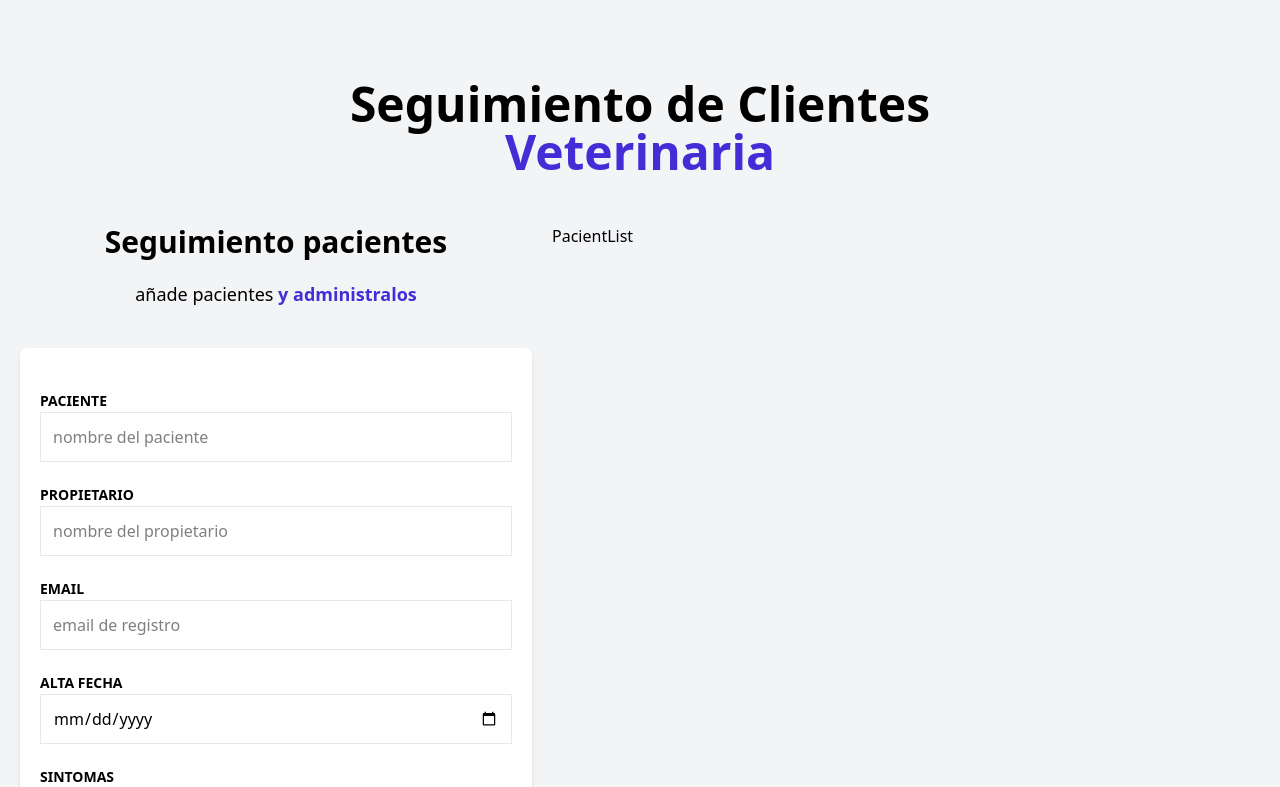
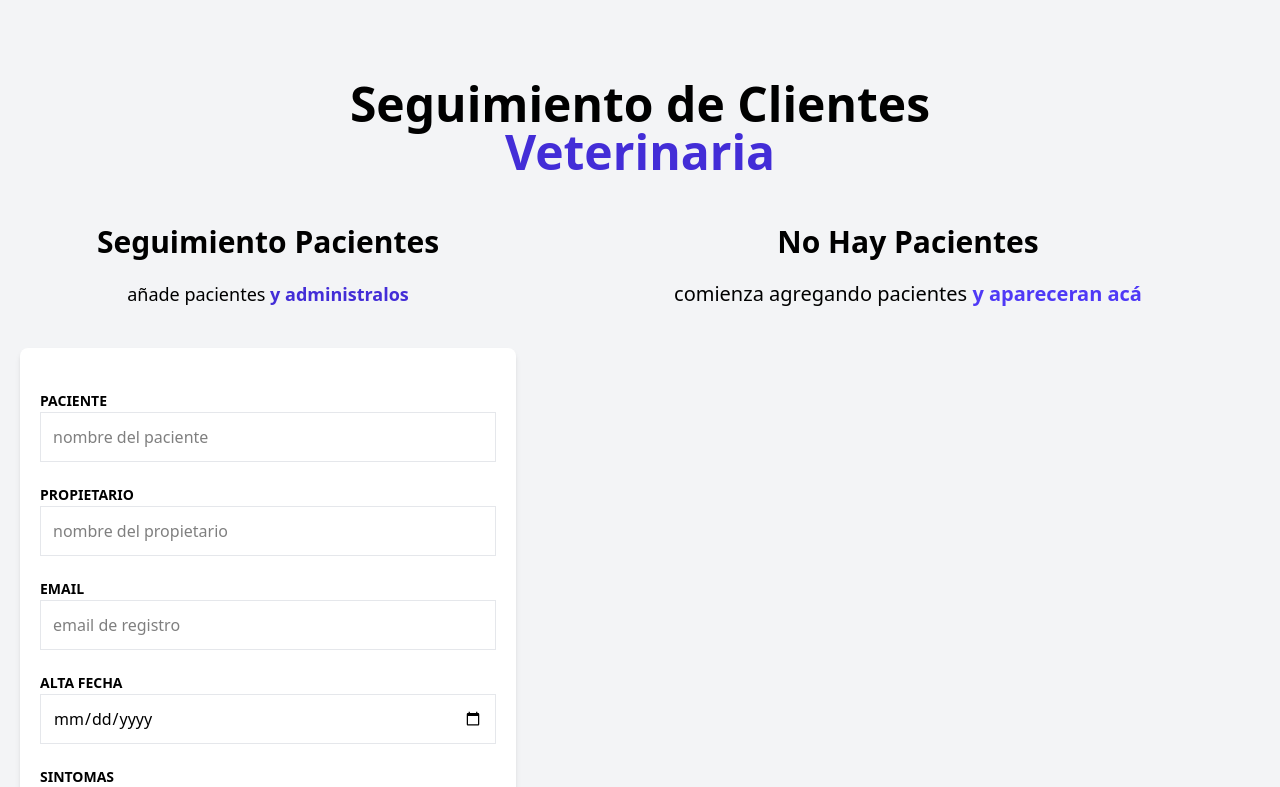
Before and after one commit to JuanDCH02/administrador_de_pacientes.curso_udemy, a React (Vite) app: page / in a window 1280 px wide. Shown: the top 787 px of the page. Built offline with nearby package versions, Linux system fonts and the light colour scheme.

Commit message:
hice el store usando zustand y cree los componentes para mostrar el listado de pacientes

```diff
--- a/package.json
+++ b/package.json
@@ -14,7 +14,9 @@
     "react": "^19.1.0",
     "react-dom": "^19.1.0",
     "react-hook-form": "^7.56.4",
-    "tailwindcss": "^4.1.8"
+    "tailwindcss": "^4.1.8",
+    "uuid": "^11.1.0",
+    "zustand": "^5.0.5"
   },
   "devDependencies": {
     "@eslint/js": "^9.25.0",
--- a/src/components/PacientForm.tsx
+++ b/src/components/PacientForm.tsx
@@ -1,20 +1,22 @@
 import {useForm} from 'react-hook-form'
 import { Error } from './Error'
+import { usePatientStore } from '../store'
 
 import type { DraftPatient } from '../types'
 
 export const PacientForm = () => {
 
+    const {addPatient} = usePatientStore()
     const {register, handleSubmit, formState: {errors}} = useForm<DraftPatient>()
     const registerPacient = (data: DraftPatient) => {
-        console.log(data)
+        addPatient(data)
     }
 
   return (
     <div className="md:w-1/2 lg:w-2/5 mx-5">
 
-        <h2 className="font-black text-3xl text-center">
-            Seguimiento pacientes
+        <h2 className="font-black text-3xl text-center capitalize">
+            seguimiento pacientes
         </h2>
         <p className="text-lg mt-5 text-center mb-10">
             añade pacientes
--- a/src/components/PacientList.tsx
+++ b/src/components/PacientList.tsx
@@ -1,7 +1,40 @@
-
+import { usePatientStore } from "../store"
+import { PatientDetail } from "./PatientDetail"
 
 export const PacientList = () => {
+
+    const {patients} = usePatientStore()
+    console.log(patients)
+
   return (
-    <div>PacientList</div>
+    <div className="md:w-1/2 lg:w-3/5 md:h-screen overflow-y-scroll">
+      {patients.length? (
+        <>
+          <h2 className="font-black text-center text-3xl"></h2>
+          <p className="text-xl mt-5 mb-10 text-center"
+            >administra tus
+          <span className="text-indigo-600 font-bold"> pacientes y citas</span>
+          </p>
+          {patients.map(patient =>(
+            <PatientDetail
+              key={patient.id}
+              patient={patient}
+            />
+          ))}
+        </>
+      ):(
+        <>
+          <h2 className="font-black text-3xl text-center capitalize"
+            >no hay pacientes
+          </h2>
+          <p className="text-xl mt-5 mb-10 text-center"
+            >comienza agregando pacientes
+          <span className="text-indigo-600 font-bold"> y apareceran acá</span>
+          </p>
+
+        </>
+      )}
+
+    </div>
   )
 }
--- /dev/null
+++ b/src/components/PatientDetail.tsx
@@ -0,0 +1,20 @@
+import type { Patient } from "../types"
+import { PatientDetailItem } from "./PatientDetailItem"
+
+
+type PatientDetailprops={
+    patient: Patient
+}
+
+export const PatientDetail = ({patient} : PatientDetailprops) => {
+  return (
+    <div className="mx-5 my-10 px-5 py-10 bg-white shadow-md rounded-xl ">
+        <PatientDetailItem label="ID" data={patient.id} />
+        <PatientDetailItem label="Nombre" data={patient.name} />
+        <PatientDetailItem label="Propietario" data={patient.caretaker} />
+        <PatientDetailItem label="Email" data={patient.email} />
+        <PatientDetailItem label="Fecha Alta" data={patient.date.toString() } />
+        <PatientDetailItem label="Sintomas" data={patient.symptoms } />
+    </div>
+  )
+}
--- /dev/null
+++ b/src/components/PatientDetailItem.tsx
@@ -0,0 +1,14 @@
+
+type PatientDetailItemProps = {
+    label :string,
+    data:string
+}
+
+export const PatientDetailItem = ({label, data}:PatientDetailItemProps) => {
+  return (
+    <p className="font-bold mb-3 text-gray-700 uppercase">
+        {label}:
+        <span className="font-normal normal-case"> {data}</span>
+    </p>
+  )
+}
--- /dev/null
+++ b/src/store.ts
@@ -0,0 +1,26 @@
+
+import {create} from 'zustand'
+import {v4 as uuid} from 'uuid'
+import type { DraftPatient, Patient } from './types'
+
+
+type PatientState = {
+    patients: Patient[]
+    //funcion que toma un dato de tipo draftpatient y no devuelve nada
+    addPatient: (data: DraftPatient) => void
+}
+const createPatient = (patient: DraftPatient): Patient => {
+    //tomo un borrador de paciente y le agrego un id
+    return{...patient, id : uuid()}
+}
+
+export const usePatientStore = create<PatientState>((set,get) => ({
+    patients: [],
+    addPatient: (data) => {
+        //creo un paciente con mi funcion y lo agrego al array de mi state
+        const newPatient = createPatient(data)
+        set((state) => ({
+            patients: [...state.patients, newPatient]
+        }))
+    }
+}))
```
Also changed, not shown: 1 other file (tests, documents, lock files or other folders).
